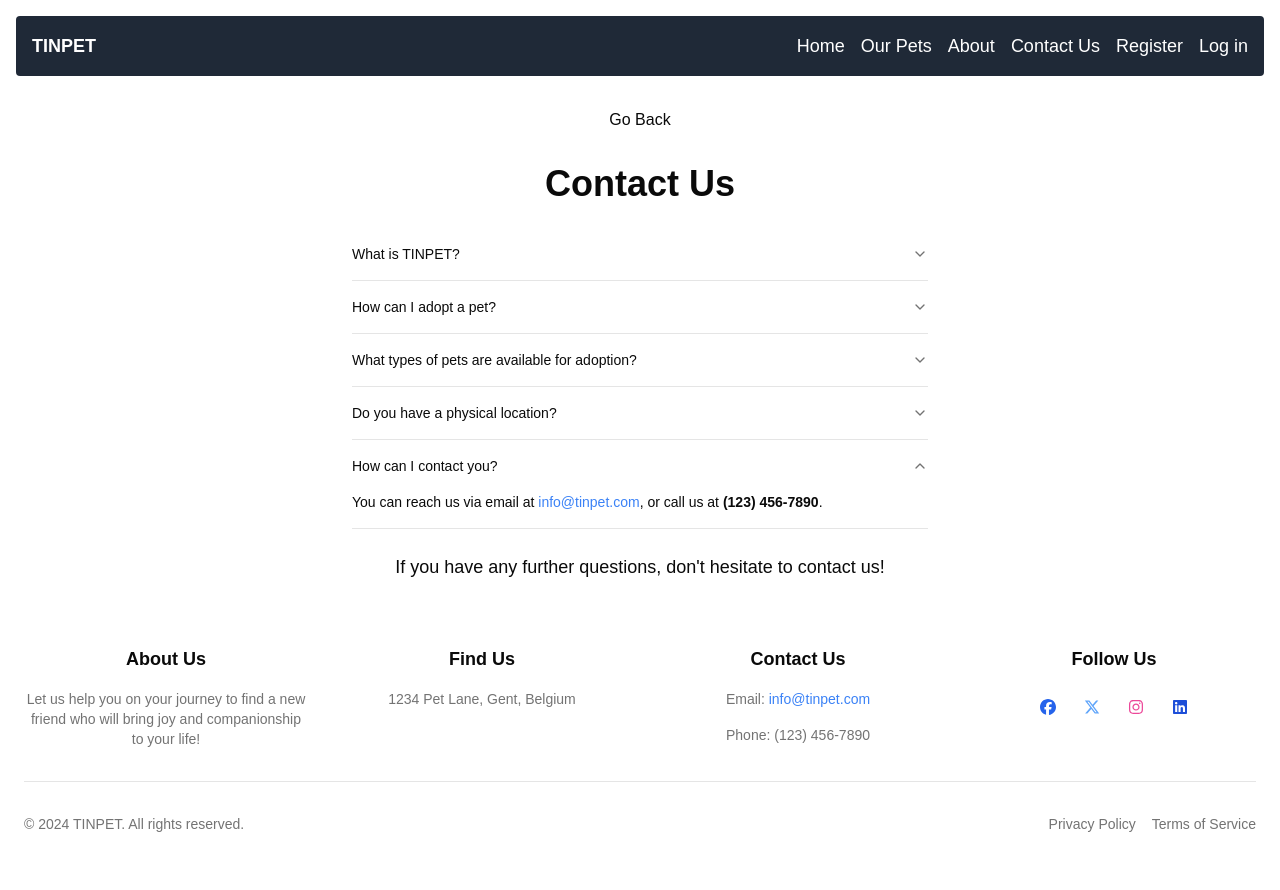
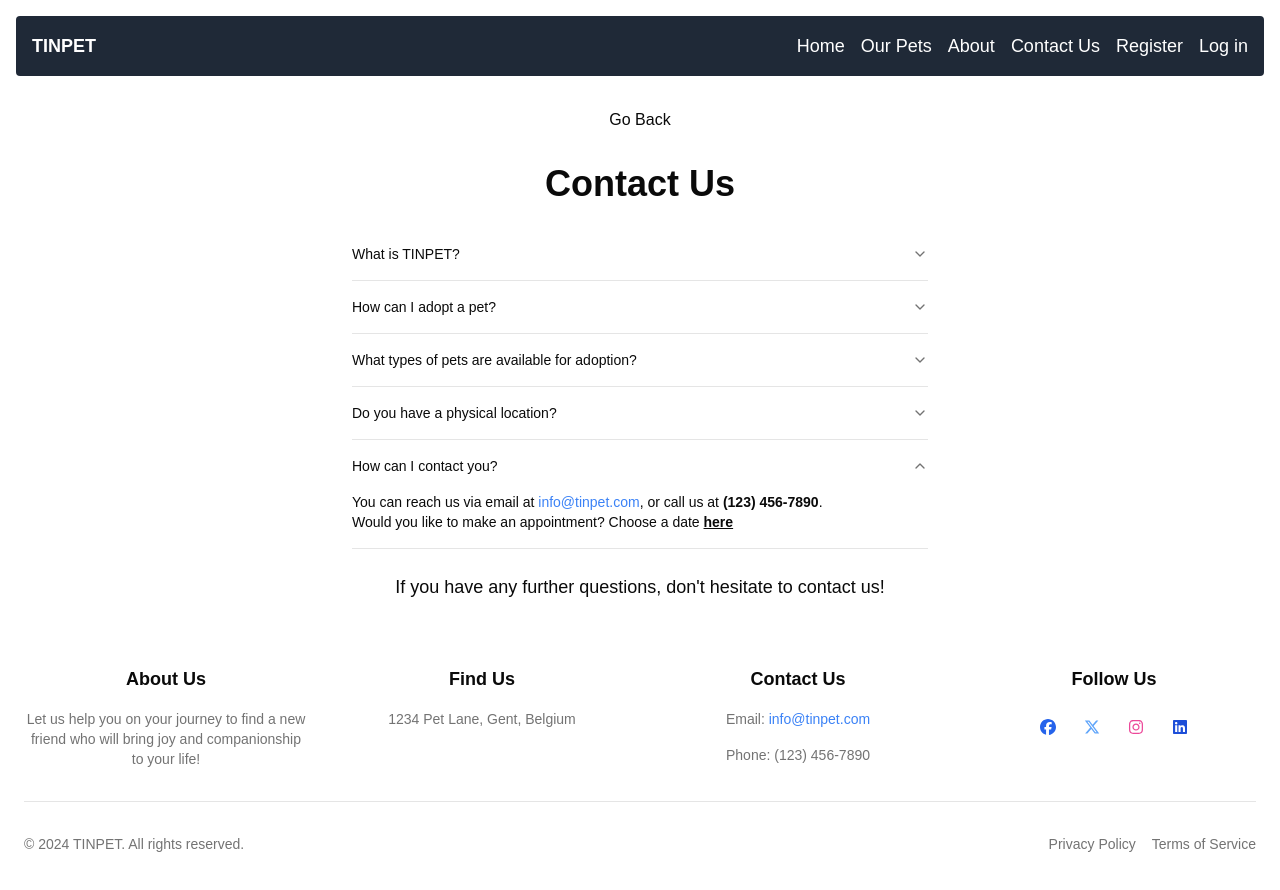
Before and after one commit to vanaspereneefje/Tinpets, a Next.js app: page /contact-us in a window 1280 px wide. Both pictures are taken after a click on the button "How can I contact you?". Shown: the top 890 px of the page. Built offline with nearby package versions, Linux system fonts and the light colour scheme.

Commit message:
Add appointment option to contact page

```diff
--- a/app/contact-us/page.jsx
+++ b/app/contact-us/page.jsx
@@ -7,6 +7,7 @@ import {
   AccordionTrigger,
 } from "@/components/ui/accordion";
 import { useRouter } from 'next/navigation';
+import Link from 'next/link';
 const  ContactPage=()=>{
   const router = useRouter();
   return (
@@ -51,7 +52,8 @@ const  ContactPage=()=>{
         <AccordionItem value="item-5">
               <AccordionTrigger>How can I contact you?</AccordionTrigger>
               <AccordionContent>
-                You can reach us via email at <a href="mailto:info@tinpet.com" className="text-blue-500">info@tinpet.com</a>, or call us at <strong>(123) 456-7890</strong>.
+                You can reach us via email at <a href="mailto:info@tinpet.com" className="text-blue-500">info@tinpet.com</a>, or call us at <strong>(123) 456-7890</strong>.<br/>
+                Would you like to make an appointment? Choose a date <Link href="/appointment" className="font-semibold underline">here</Link>
               </AccordionContent>
         </AccordionItem>
 
```
